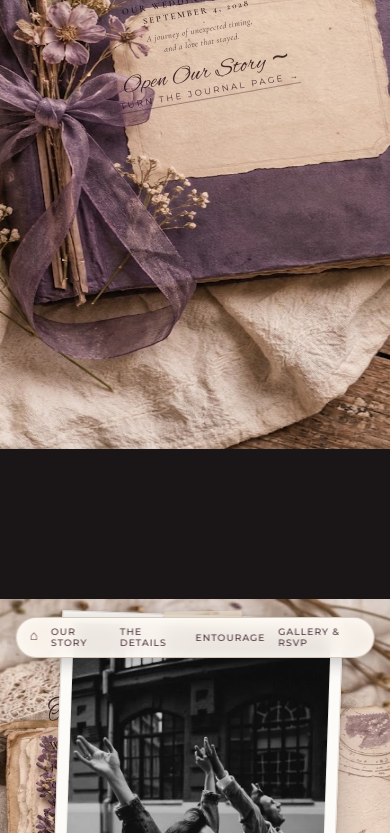
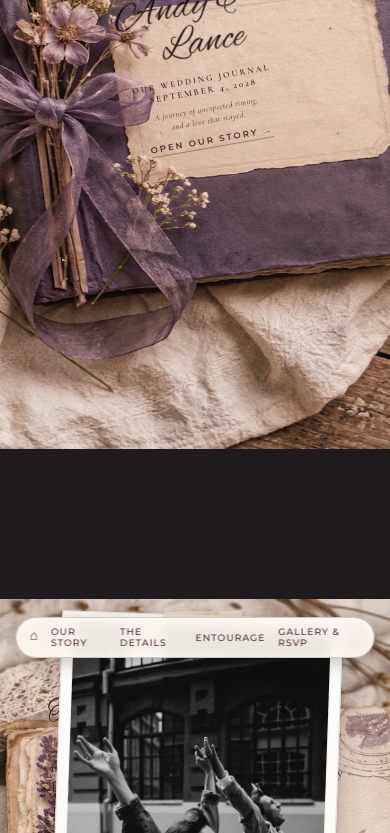
Before and after one commit to andreaasuncion0928-sketch/WS8, a plain HTML site: page index.html in a window 390 px wide. Shown: the part 320-1153 px from the top of the page. Drawn offline with nearby package versions, Linux system fonts and the light colour scheme.

Commit message:
Update index.html

```diff
--- a/index.html
+++ b/index.html
@@ -5,7 +5,7 @@
   <meta name="viewport" content="width=device-width, initial-scale=1.0">
   <title>Andy & Lance — Our Wedding Journal</title>
 
-  <!-- Typography matching the scrapbook calligraphy & serif print -->
+  <!-- Typography matching the original scrapbook calligraphy & serif print -->
   <link rel="preconnect" href="https://fonts.googleapis.com">
   <link rel="preconnect" href="https://fonts.gstatic.com" crossorigin>
   <link href="https://fonts.googleapis.com/css2?family=Alex+Brush&family=Caveat:wght@400;500;600;700&family=Cormorant+Garamond:ital,wght@0,400;0,500;0,600;0,700;1,400;1,600&family=Montserrat:wght@300;400;500;600&display=swap" rel="stylesheet">
@@ -18,21 +18,21 @@
     }
 
     body {
-      background-color: #1a1618;
+      background-color: #1f1b1d;
       color: #382c2a;
       font-family: 'Cormorant Garamond', serif;
       overflow-x: hidden;
       scroll-behavior: smooth;
     }
 
-    /* Centers canvas on all screens */
+    /* Centers the canvas on all screens without stretching or drifting coordinates */
     .journal-stage {
       width: 100vw;
       min-height: 100vh;
       display: flex;
       justify-content: center;
       align-items: center;
-      background-color: #1a1618;
+      background-color: #1f1b1d;
       position: relative;
     }
 
@@ -73,7 +73,7 @@
     }
 
     /* ========================================================
-       TOP NAVIGATION: PROMINENT & SCRAPBOOK-STYLIZED
+       TOP NAVIGATION
        ======================================================== */
     .journal-nav-bar {
       position: absolute;
@@ -137,13 +137,14 @@
     }
 
     /* ========================================================
-       PAGE 1: COVER
+       PAGE 1: COVER (RESTORED TO ORIGINAL SIZING & POSITIONING)
        ======================================================== */
     .p1-parchment-label {
       position: absolute;
-      top: 15%;
-      left: 52%;
-      width: 35%;
+      top: 17%;
+      left: 53.5%;
+      width: 32%;
+      height: 54%;
       display: flex;
       flex-direction: column;
       align-items: center;
@@ -158,7 +159,7 @@
 
     .p1-names-wrap {
       font-family: 'Alex Brush', cursive;
-      font-size: clamp(38px, 4.8vw, 82px);
+      font-size: clamp(36px, 4.8vw, 80px);
       line-height: 0.98;
       color: #382428;
       font-weight: 400;
@@ -198,9 +199,9 @@
     }
 
     .p1-label-subhead {
-      margin-top: 1.2vw;
+      margin-top: 1.3vw;
       font-family: 'Cormorant Garamond', serif;
-      font-size: clamp(9px, 0.88vw, 15px);
+      font-size: clamp(8.5px, 0.88vw, 14.5px);
       font-weight: 600;
       letter-spacing: 0.24em;
       text-transform: uppercase;
@@ -211,7 +212,7 @@
     .p1-label-date {
       margin-top: 0.35vw;
       font-family: 'Cormorant Garamond', serif;
-      font-size: clamp(9px, 0.9vw, 15px);
+      font-size: clamp(8.5px, 0.9vw, 14.5px);
       font-weight: 600;
       letter-spacing: 0.22em;
       text-transform: uppercase;
@@ -220,12 +221,12 @@
     }
 
     .p1-inner-quote {
-      margin-top: 0.8vw;
+      margin-top: 0.9vw;
       font-family: 'Cormorant Garamond', serif;
       font-style: italic;
-      font-size: clamp(9px, 0.85vw, 14px);
+      font-size: clamp(8.5px, 0.84vw, 13.5px);
       font-weight: 500;
-      letter-spacing: 0.04em;
+      letter-spacing: 0.05em;
       line-height: 1.45;
       color: #5a444b;
       width: 100%;
@@ -238,54 +239,48 @@
       opacity: 0.95;
     }
 
-    /* Open Our Story Trigger: placed directly 5 spaces (~1.2vw) below the quote */
-    .p1-open-action-inline {
-      margin-top: 1.3vw;
-      display: flex;
-      flex-direction: column;
+    /* Small, discreet but noticeable button placed just below the quote */
+    .p1-small-open-btn {
+      margin-top: 0.85vw;
+      display: inline-flex;
       align-items: center;
-      cursor: pointer;
+      gap: 0.35vw;
       text-decoration: none;
       background: none;
       border: none;
-      outline: none;
-      transition: transform 0.3s ease, opacity 0.3s ease;
+      cursor: pointer;
+      font-family: 'Montserrat', sans-serif;
+      font-size: clamp(7px, 0.58vw, 9.5px);
+      letter-spacing: 0.24em;
+      text-transform: uppercase;
+      font-weight: 600;
+      color: #432a32;
+      padding-bottom: 2px;
+      border-bottom: 1px solid rgba(67, 42, 50, 0.45);
+      opacity: 0.85;
+      transition: all 0.25s ease;
       pointer-events: auto;
     }
 
-    .p1-open-action-inline:hover {
-      transform: translateY(-2px) scale(1.03);
-    }
-
-    .p1-open-script {
-      font-family: 'Alex Brush', cursive;
-      font-size: clamp(20px, 1.9vw, 32px);
-      color: #4a333d;
-      line-height: 1.1;
-      letter-spacing: 0.02em;
-    }
-
-    .p1-open-sub {
-      font-family: 'Montserrat', sans-serif;
-      font-size: clamp(7.5px, 0.65vw, 10.5px);
+    .p1-small-open-btn:hover {
+      opacity: 1;
       letter-spacing: 0.28em;
-      text-transform: uppercase;
-      color: #5d4852;
-      border-bottom: 1px solid rgba(93, 72, 82, 0.45);
-      padding-bottom: 2px;
-      margin-top: 0.2vw;
+      border-bottom-color: #432a32;
+      transform: translateY(-1px);
     }
 
     /* ========================================================
-       PAGE 2: EXACT SCRAPBOOK JOURNAL SPREAD (IMAGE 3 MATCH)
+       PAGE 2: CALIBRATED NATURAL JOURNAL SHEET
+       Shifted rightward, generous 5x paragraph indentation & line spacing
        ======================================================== */
     .p2-journal-sheet {
       position: absolute;
-      top: 23%;
-      left: 23.5%;
-      width: 26.5%;
+      top: 21%;
+      /* Moved further right to clear left-side flowers */
+      left: 27%;
+      width: 25.5%;
       text-align: left;
-      /* Precisely matches the scanned page angle */
+      /* Aligned to the notebook plane */
       transform: rotate(-4.2deg);
       transform-origin: top left;
       mix-blend-mode: multiply;
@@ -298,30 +293,34 @@
       font-size: clamp(26px, 2.7vw, 46px);
       color: #422d37;
       font-weight: 400;
-      line-height: 1.15;
-      margin-bottom: 1.3vw;
+      line-height: 1.2;
+      margin-bottom: 1.5vw;
       letter-spacing: 0.01em;
       opacity: 0.96;
     }
 
     .p2-journal-body {
       font-family: 'Cormorant Garamond', serif;
-      font-size: clamp(12.5px, 1.08vw, 17px);
+      font-size: clamp(12.5px, 1.1vw, 17px);
       font-weight: 500;
-      line-height: 1.62;
+      /* Ample generous line spacing */
+      line-height: 1.8;
       color: #423238;
-      letter-spacing: 0.015em;
+      letter-spacing: 0.02em;
     }
 
     .p2-journal-body p {
-      margin-bottom: 1.1vw;
+      margin-bottom: 1.4vw;
+      /* 5x indent relative to standard character width */
+      text-indent: 3.2em;
     }
 
     .p2-journal-sign-row {
       display: inline-flex;
       align-items: baseline;
       gap: 0.6vw;
-      margin-top: 0.8vw;
+      margin-top: 1.2vw;
+      padding-left: 3.2em;
     }
 
     .p2-journal-names {
@@ -341,12 +340,12 @@
       display: inline-block;
     }
 
-    /* Polaroid frame on the right journal spread */
+    /* Polaroid frame on the right notebook spread */
     .p2-polaroid-wrap {
       position: absolute;
       top: 14%;
-      left: 52%;
-      width: 31%;
+      left: 54%;
+      width: 30%;
       transform: rotate(4.8deg);
       transform-origin: center center;
       z-index: 12;
@@ -618,7 +617,7 @@
       cursor: pointer;
     }
 
-    /* Nostalgic Overlay Transition */
+    /* Nostalgic Page-Turn Overlay */
     .vintage-flip-overlay {
       position: fixed;
       inset: 0;
@@ -653,18 +652,18 @@
       .journal-nav-bar a.home-icon { font-size: 3.5vw; }
 
       .p1-parchment-label {
-        top: 22%;
-        left: 20%;
-        width: 60%;
+        top: 23%;
+        left: 23%;
+        width: 56%;
+        height: 44%;
+        padding: 0 2vw;
         transform: rotate(-10deg);
       }
       .p1-names-wrap { font-size: 10.5vw; }
-      .p1-label-subhead { font-size: 2.3vw; margin-top: 2vw; }
+      .p1-label-subhead { font-size: 2.2vw; margin-top: 2.5vw; }
       .p1-label-date { font-size: 2.3vw; margin-top: 0.6vw; }
-      .p1-inner-quote { font-size: 2.2vw; margin-top: 1.5vw; max-width: 95%; }
-      .p1-open-action-inline { margin-top: 3vw; }
-      .p1-open-script { font-size: 6vw; }
-      .p1-open-sub { font-size: 2.2vw; }
+      .p1-inner-quote { font-size: 2.1vw; margin-top: 1.6vw; max-width: 95%; }
+      .p1-small-open-btn { font-size: 2.2vw; margin-top: 2.2vw; }
 
       .p2-journal-sheet {
         top: 14%;
@@ -673,7 +672,9 @@
         transform: rotate(-3deg);
       }
       .p2-journal-title { font-size: 7.5vw; margin-bottom: 2vw; }
-      .p2-journal-body { font-size: 3.2vw; line-height: 1.5; }
+      .p2-journal-body { font-size: 3.2vw; line-height: 1.6; }
+      .p2-journal-body p { text-indent: 1.8em; margin-bottom: 2vw; }
+      .p2-journal-sign-row { padding-left: 1.8em; margin-top: 1.5vw; }
       .p2-journal-names { font-size: 7vw; }
       .p2-journal-heart { font-size: 6vw; }
 
@@ -717,10 +718,9 @@
           A journey of unexpected timing,<br>and a love that stayed.
         </div>
 
-        <!-- Open Our Story Button: Directly below the quote -->
-        <button class="p1-open-action-inline" onclick="openJournalStory(event)">
-          <span class="p1-open-script">Open Our Story &sim;</span>
-          <span class="p1-open-sub">TURN THE JOURNAL PAGE &rarr;</span>
+        <!-- Small, delicate but noticeable "Open Our Story" prompt -->
+        <button class="p1-small-open-btn" onclick="openJournalStory(event)">
+          <span>Open Our Story &rarr;</span>
         </button>
       </div>
 
```
